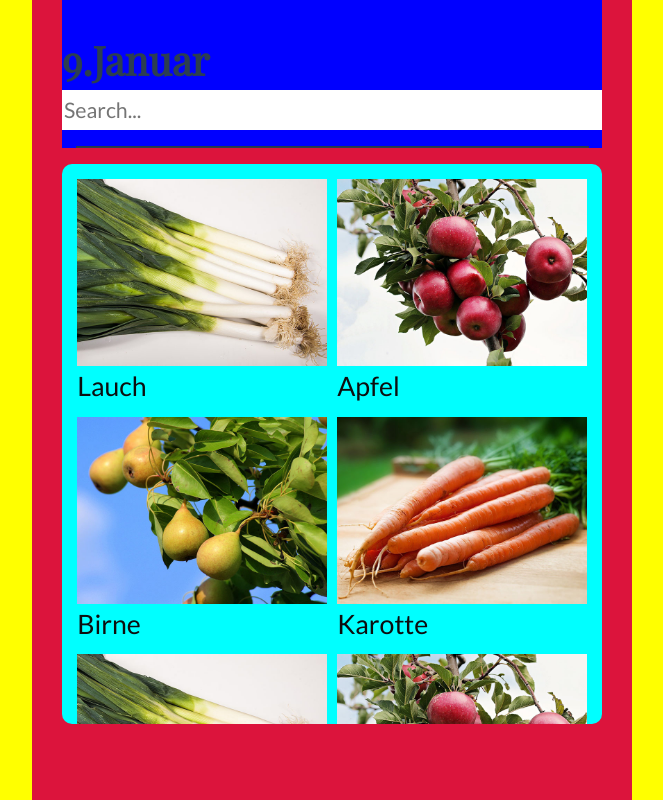
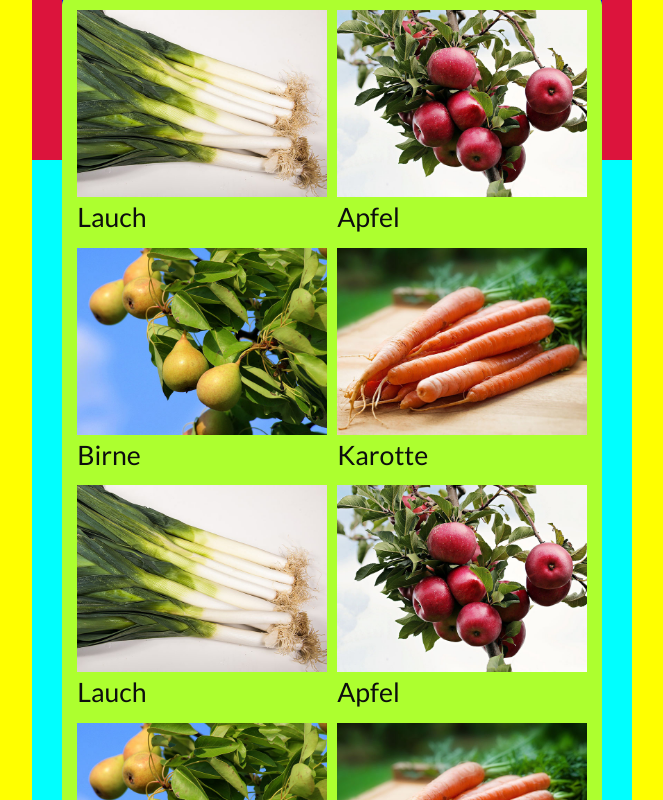
Before and after one commit to arise-dnb/seasonal-calendar, a Vue app: page /#/ in a window 1280 px wide. Shown: the whole page, without its empty margins (308-971 px from the left). Built offline with nearby package versions, Linux system fonts and the light colour scheme.

Commit message:
working on fitting GridView in a box

```diff
--- a/src/App.vue
+++ b/src/App.vue
@@ -24,6 +24,6 @@
   width: 100vw;
   max-height: 100vh;
   max-width: 100vw;
-  overflow: hidden;
+  overflow-x: hidden;
 }
 </style>
--- a/src/components/GridView.vue
+++ b/src/components/GridView.vue
@@ -35,8 +35,9 @@
 .imgWrapper {
   padding: 10px 10px;
   width: 90%;
+  max-height: 96%;
+  height: auto;
   overflow-y: scroll;
-  max-height: 70vh;
 
   display: flex;
   flex-direction: row;
--- a/src/views/Home.vue
+++ b/src/views/Home.vue
@@ -7,7 +7,9 @@
       <!--:key = v-bind:key-->
       <hr />
     </div>
-    <GridView id="FruitGrid" :pictures="filteredArray" />
+    <div class="body">
+      <GridView id="FruitGrid" :pictures="filteredArray" />
+    </div>
   </div>
 </template>
 
@@ -30,7 +32,8 @@
       count: 0,
       filter: "",
       curMonth: "1",
-      array: [{ name: "Apfel", month: "1" }, { name: "Birne", month: "1" }],
+      width: 0,
+      height: 0,
 
       crops: {
         apfel: {
@@ -283,24 +286,17 @@
   },
 
   mounted() {
-    this.currentMonth();
+    this.currentMonth(), window.addEventListener("resize", this.resizeAction);
+  },
+
+  beforeDestroy() {
+    window.removeEventListener("resize", this.resizeAction);
   },
 
   methods: {
-    consolelog(test) {
-      console.log(test);
-      let count = 2000;
-      this.count++; //nur Zugriff auf diese Komponente
-      console.log(count); //Zugriff nur auf Variablen innerhalb der Funktion
-      this.count += count;
-      let testobj = {
-        var1: 0,
-        var2: 28
-      };
-      // console.log(testobj);
-      console.log(testobj.var2);
-      let var3 = "var2";
-      console.log(testobj[var3]); //Objekt ist im Prinzip nur ein Array
+    resizeAction() {
+      this.width = window.innerWidth;
+      this.height = window.innerHeight;
     },
 
     currentMonth() {
@@ -325,6 +321,7 @@
 .header {
   background-color: blue;
   width: 90%;
+  min-height: 20%;
   padding-top: 5%;
   margin-left: auto;
   margin-right: auto;
@@ -338,7 +335,10 @@
   margin-right: auto;
 }
 
-#FruitGrid {
+.body {
   background-color: aqua;
+  display: flex;
+  align-items: center;
+  max-height: 80%;
 }
 </style>
```
